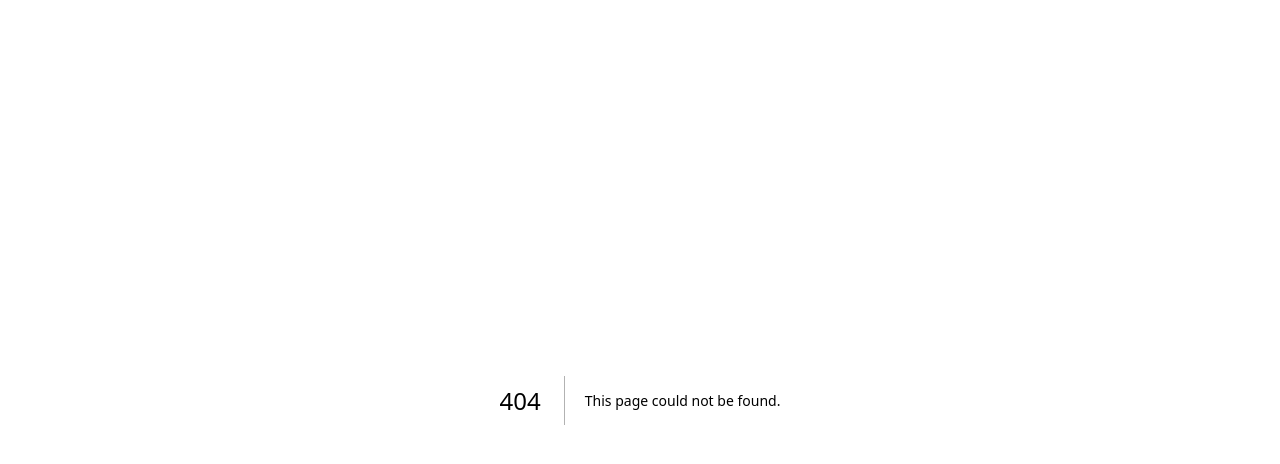
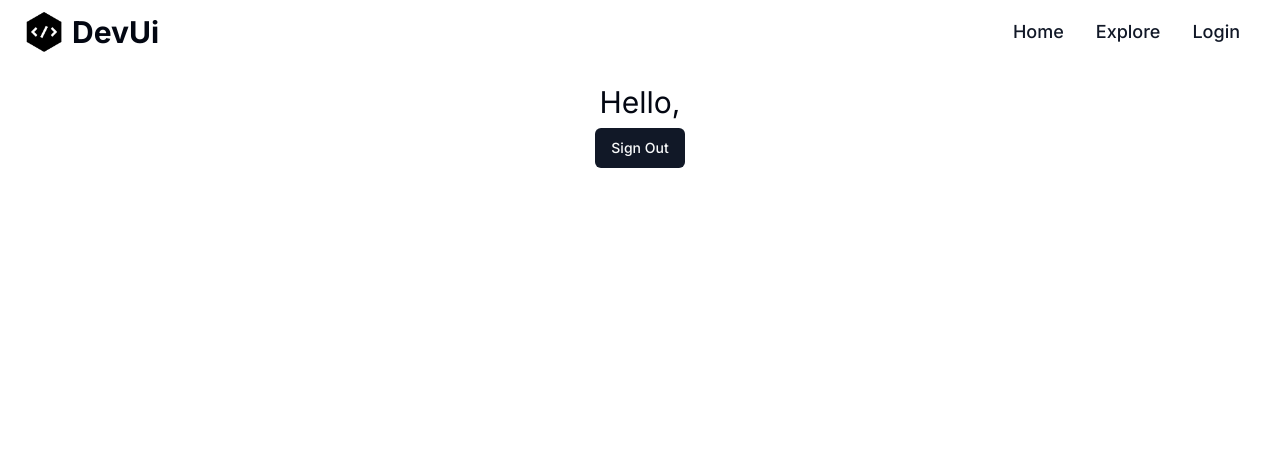
Before and after one commit to AmanGarg0303/devui, a Next.js app: page /profile in a window 1280 px wide. Before the commit this address had no page. Shown: the top 464 px of the page. Built offline with nearby package versions, Linux system fonts and the light colour scheme; no server answers.

Commit message:
added profile and explore pages, and logout fxn

```diff
--- a/package.json
+++ b/package.json
@@ -10,6 +10,7 @@
   },
   "dependencies": {
     "@prisma/client": "^5.7.1",
+    "@radix-ui/react-alert-dialog": "^1.0.5",
     "@radix-ui/react-label": "^2.0.2",
     "@radix-ui/react-slot": "^1.0.2",
     "@vinejs/vine": "^1.7.0",
--- /dev/null
+++ b/src/app/explore/page.tsx
@@ -0,0 +1,11 @@
+import Navbar from "@/components/Navbar";
+import React from "react";
+
+export default function ExplorePage() {
+  return (
+    <div>
+      <Navbar />
+      Explore page
+    </div>
+  );
+}
--- a/src/app/page.tsx
+++ b/src/app/page.tsx
@@ -1,11 +1,13 @@
 import { getServerSession } from "next-auth";
 import { authOptions } from "./api/auth/[...nextauth]/authOptions";
+import Navbar from "@/components/Navbar";
 
 export default async function Home() {
   const session = await getServerSession(authOptions);
 
   return (
     <div>
+      <Navbar />
       <h1>Hello world</h1>
       {session && <p>{JSON.stringify(session)}</p>}
     </div>
--- /dev/null
+++ b/src/app/profile/page.tsx
@@ -0,0 +1,23 @@
+import Navbar from "@/components/Navbar";
+import { getServerSession } from "next-auth";
+import {
+  CustomSession,
+  authOptions,
+} from "../api/auth/[...nextauth]/authOptions";
+import SignOutBtn from "@/components/SignOutBtn";
+
+export default async function ProfilePage() {
+  const session: CustomSession | null = await getServerSession(authOptions);
+
+  return (
+    <div>
+      <Navbar />
+      <div className="container mt-5">
+        <div className="text-center space-y-2">
+          <h1 className="text-3xl">Hello, {session?.user?.name}</h1>
+          <SignOutBtn />
+        </div>
+      </div>
+    </div>
+  );
+}
--- /dev/null
+++ b/src/components/Navbar.tsx
@@ -0,0 +1,62 @@
+"use client";
+
+import Image from "next/image";
+import Link from "next/link";
+import { Button } from "./ui/button";
+import { usePathname } from "next/navigation";
+import { useSession } from "next-auth/react";
+
+export default function Navbar() {
+  const pathname: string = usePathname();
+  const { data: session, status } = useSession();
+
+  return (
+    <div className="h-16 w-full flex justify-between items-center px-6">
+      <div className="flex items-center justify-center">
+        <Image src="/images/logo.png" width="40" height="40" alt="Logo" />
+        <h1 className="text-3xl font-bold ml-2">DevUi</h1>
+      </div>
+
+      <div>
+        <Link href="/">
+          <Button
+            variant="link"
+            className={`text-md lg:text-lg ${
+              pathname == "/" && "font-bold text-orange-500"
+            }`}
+          >
+            Home
+          </Button>
+        </Link>
+        <Link href="/explore">
+          <Button
+            variant="link"
+            className={`text-md lg:text-lg ${
+              pathname == "/explore" && "font-bold text-orange-500"
+            }`}
+          >
+            Explore
+          </Button>
+        </Link>
+        {status === "authenticated" ? (
+          <Link href="/profile">
+            <Button
+              variant="link"
+              className={`text-md lg:text-lg ${
+                pathname == "/profile" && "font-bold text-orange-500"
+              }`}
+            >
+              Profile
+            </Button>
+          </Link>
+        ) : (
+          <Link href="/login">
+            <Button variant="link" className={`text-md lg:text-lg `}>
+              Login
+            </Button>
+          </Link>
+        )}
+      </div>
+    </div>
+  );
+}
--- /dev/null
+++ b/src/components/SignOutBtn.tsx
@@ -0,0 +1,43 @@
+"use client";
+import { signOut } from "next-auth/react";
+import { Button } from "./ui/button";
+import {
+  AlertDialog,
+  AlertDialogAction,
+  AlertDialogCancel,
+  AlertDialogContent,
+  AlertDialogDescription,
+  AlertDialogFooter,
+  AlertDialogHeader,
+  AlertDialogTitle,
+  AlertDialogTrigger,
+} from "@/components/ui/alert-dialog";
+
+export default function SignOutBtn() {
+  return (
+    <div>
+      <AlertDialog>
+        <AlertDialogTrigger>
+          <Button>Sign Out</Button>
+        </AlertDialogTrigger>
+        <AlertDialogContent>
+          <AlertDialogHeader>
+            <AlertDialogTitle>Are you absolutely sure?</AlertDialogTitle>
+            <AlertDialogDescription>
+              After this, you will be signed out and you have to login again to
+              access your account.
+            </AlertDialogDescription>
+          </AlertDialogHeader>
+          <AlertDialogFooter>
+            <AlertDialogCancel>Cancel</AlertDialogCancel>
+            <AlertDialogAction
+              onClick={() => signOut({ callbackUrl: "/login", redirect: true })}
+            >
+              Sign Out
+            </AlertDialogAction>
+          </AlertDialogFooter>
+        </AlertDialogContent>
+      </AlertDialog>
+    </div>
+  );
+}
--- /dev/null
+++ b/src/components/ui/alert-dialog.tsx
@@ -0,0 +1,141 @@
+"use client"
+
+import * as React from "react"
+import * as AlertDialogPrimitive from "@radix-ui/react-alert-dialog"
+
+import { cn } from "@/lib/utils"
+import { buttonVariants } from "@/components/ui/button"
+
+const AlertDialog = AlertDialogPrimitive.Root
+
+const AlertDialogTrigger = AlertDialogPrimitive.Trigger
+
+const AlertDialogPortal = AlertDialogPrimitive.Portal
+
+const AlertDialogOverlay = React.forwardRef<
+  React.ElementRef<typeof AlertDialogPrimitive.Overlay>,
+  React.ComponentPropsWithoutRef<typeof AlertDialogPrimitive.Overlay>
+>(({ className, ...props }, ref) => (
+  <AlertDialogPrimitive.Overlay
+    className={cn(
+      "fixed inset-0 z-50 bg-black/80  data-[state=open]:animate-in data-[state=closed]:animate-out data-[state=closed]:fade-out-0 data-[state=open]:fade-in-0",
+      className
+    )}
+    {...props}
+    ref={ref}
+  />
+))
+AlertDialogOverlay.displayName = AlertDialogPrimitive.Overlay.displayName
+
+const AlertDialogContent = React.forwardRef<
+  React.ElementRef<typeof AlertDialogPrimitive.Content>,
+  React.ComponentPropsWithoutRef<typeof AlertDialogPrimitive.Content>
+>(({ className, ...props }, ref) => (
+  <AlertDialogPortal>
+    <AlertDialogOverlay />
+    <AlertDialogPrimitive.Content
+      ref={ref}
+      className={cn(
+        "fixed left-[50%] top-[50%] z-50 grid w-full max-w-lg translate-x-[-50%] translate-y-[-50%] gap-4 border bg-background p-6 shadow-lg duration-200 data-[state=open]:animate-in data-[state=closed]:animate-out data-[state=closed]:fade-out-0 data-[state=open]:fade-in-0 data-[state=closed]:zoom-out-95 data-[state=open]:zoom-in-95 data-[state=closed]:slide-out-to-left-1/2 data-[state=closed]:slide-out-to-top-[48%] data-[state=open]:slide-in-from-left-1/2 data-[state=open]:slide-in-from-top-[48%] sm:rounded-lg",
+        className
+      )}
+      {...props}
+    />
+  </AlertDialogPortal>
+))
+AlertDialogContent.displayName = AlertDialogPrimitive.Content.displayName
+
+const AlertDialogHeader = ({
+  className,
+  ...props
+}: React.HTMLAttributes<HTMLDivElement>) => (
+  <div
+    className={cn(
+      "flex flex-col space-y-2 text-center sm:text-left",
+      className
+    )}
+    {...props}
+  />
+)
+AlertDialogHeader.displayName = "AlertDialogHeader"
+
+const AlertDialogFooter = ({
+  className,
+  ...props
+}: React.HTMLAttributes<HTMLDivElement>) => (
+  <div
+    className={cn(
+      "flex flex-col-reverse sm:flex-row sm:justify-end sm:space-x-2",
+      className
+    )}
+    {...props}
+  />
+)
+AlertDialogFooter.displayName = "AlertDialogFooter"
+
+const AlertDialogTitle = React.forwardRef<
+  React.ElementRef<typeof AlertDialogPrimitive.Title>,
+  React.ComponentPropsWithoutRef<typeof AlertDialogPrimitive.Title>
+>(({ className, ...props }, ref) => (
+  <AlertDialogPrimitive.Title
+    ref={ref}
+    className={cn("text-lg font-semibold", className)}
+    {...props}
+  />
+))
+AlertDialogTitle.displayName = AlertDialogPrimitive.Title.displayName
+
+const AlertDialogDescription = React.forwardRef<
+  React.ElementRef<typeof AlertDialogPrimitive.Description>,
+  React.ComponentPropsWithoutRef<typeof AlertDialogPrimitive.Description>
+>(({ className, ...props }, ref) => (
+  <AlertDialogPrimitive.Description
+    ref={ref}
+    className={cn("text-sm text-muted-foreground", className)}
+    {...props}
+  />
+))
+AlertDialogDescription.displayName =
+  AlertDialogPrimitive.Description.displayName
+
+const AlertDialogAction = React.forwardRef<
+  React.ElementRef<typeof AlertDialogPrimitive.Action>,
+  React.ComponentPropsWithoutRef<typeof AlertDialogPrimitive.Action>
+>(({ className, ...props }, ref) => (
+  <AlertDialogPrimitive.Action
+    ref={ref}
+    className={cn(buttonVariants(), className)}
+    {...props}
+  />
+))
+AlertDialogAction.displayName = AlertDialogPrimitive.Action.displayName
+
+const AlertDialogCancel = React.forwardRef<
+  React.ElementRef<typeof AlertDialogPrimitive.Cancel>,
+  React.ComponentPropsWithoutRef<typeof AlertDialogPrimitive.Cancel>
+>(({ className, ...props }, ref) => (
+  <AlertDialogPrimitive.Cancel
+    ref={ref}
+    className={cn(
+      buttonVariants({ variant: "outline" }),
+      "mt-2 sm:mt-0",
+      className
+    )}
+    {...props}
+  />
+))
+AlertDialogCancel.displayName = AlertDialogPrimitive.Cancel.displayName
+
+export {
+  AlertDialog,
+  AlertDialogPortal,
+  AlertDialogOverlay,
+  AlertDialogTrigger,
+  AlertDialogContent,
+  AlertDialogHeader,
+  AlertDialogFooter,
+  AlertDialogTitle,
+  AlertDialogDescription,
+  AlertDialogAction,
+  AlertDialogCancel,
+}
--- /dev/null
+++ b/src/middleware.ts
@@ -0,0 +1,3 @@
+export { default } from "next-auth/middleware";
+
+export const config = { matcher: ["/profile"] };
```
Also changed, not shown: 1 other file (tests, documents, lock files or other folders).
